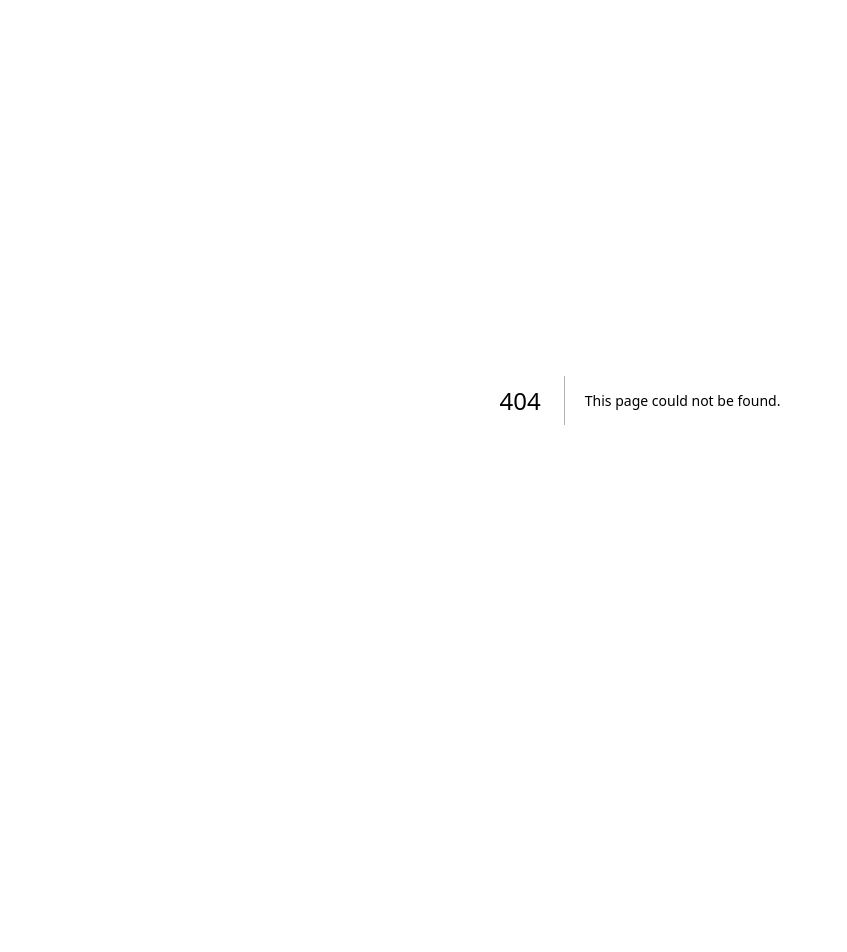
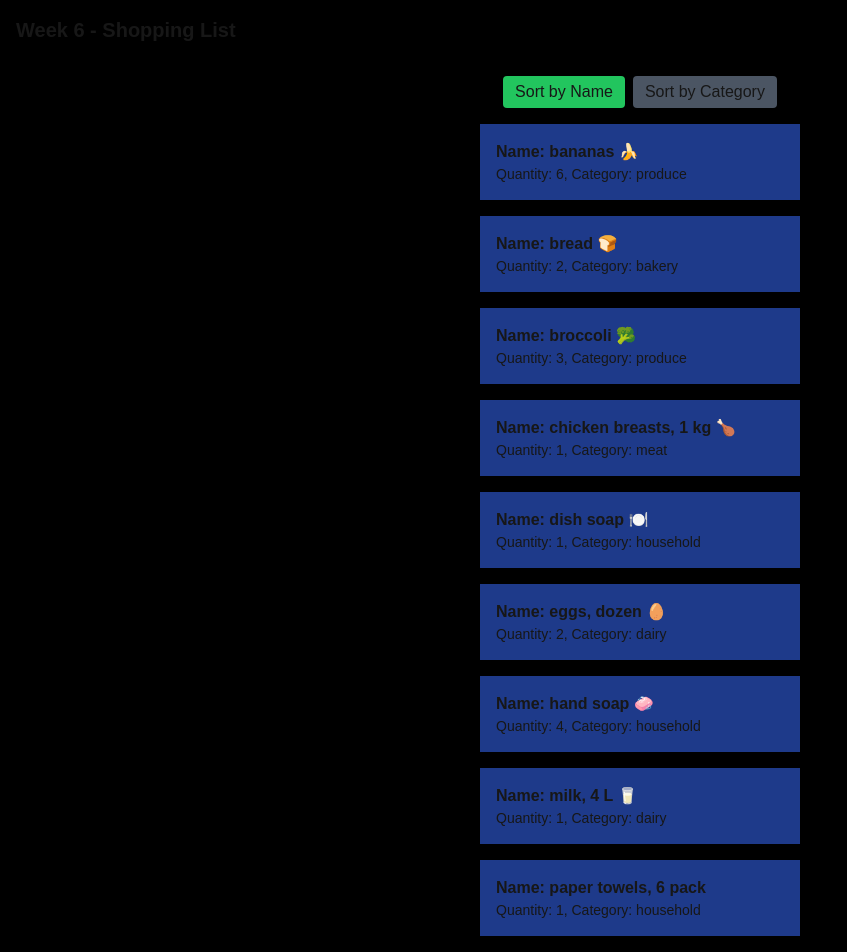
Before and after one commit to FK323/cprg306-assignments, a Next.js app: page /week-6 in a window 1280 px wide. Before the commit this address had no page. Shown: the top 952 px of the page, without its empty margins (0-847 px from the left). Before the commit the page ends 800 px from the top, so only its background shows below. Built offline with nearby package versions, Linux system fonts and the light colour scheme.

Commit message:
week-6 done

```diff
--- a/app/page.js
+++ b/app/page.js
@@ -17,6 +17,9 @@ export default function Page() {
         <Link href="/week-5" className="mb-1">
           Week 5
         </Link>
+        <Link href="/week-6" className="mb-1">
+          Week 6
+        </Link>
       </div>
     </main>
   );
--- /dev/null
+++ b/app/week-6/item-list.js
@@ -0,0 +1,51 @@
+"use client";
+
+import { useState } from "react";
+import Item from "./item";
+import items from "./item.json";
+
+export default function ItemList() {
+  const [sortBy, setSortBy] = useState("name");
+  const sortedItems = [...items].sort((a, b) => {
+    if (sortBy === "name") {
+      return a.name.localeCompare(b.name);
+    } else if (sortBy === "category") {
+      return a.category.localeCompare(b.category);
+    }
+    return 0;
+  });
+
+  return (
+    <div className="p-4 flex flex-col items-center">
+      <div className="mb-4 flex gap-2">
+        <button
+          className={`px-3 py-1 rounded ${
+            sortBy === "name" ? "bg-green-500" : "bg-gray-600"
+          }`}
+          onClick={() => setSortBy("name")}
+        >
+          Sort by Name
+        </button>
+        <button
+          className={`px-3 py-1 rounded ${
+            sortBy === "category" ? "bg-green-500" : "bg-gray-600"
+          }`}
+          onClick={() => setSortBy("category")}
+        >
+          Sort by Category
+        </button>
+      </div>
+
+      <ul className="w-full max-w-sm">
+        {sortedItems.map((item) => (
+          <Item
+            key={item.id}
+            name={item.name}
+            quantity={item.quantity}
+            category={item.category}
+          />
+        ))}
+      </ul>
+    </div>
+  );
+}
--- /dev/null
+++ b/app/week-6/item.js
@@ -0,0 +1,12 @@
+export default function Item({ name, quantity, category }) {
+  return (
+    <li className="mb-4 flex justify-center">
+      <div className="p-4 w-80 bg-blue-900">
+        <h1 className="font-bold"> Name: {name}</h1>
+        <h2 className="text-sm">
+          Quantity: {quantity}, Category: {category}
+        </h2>
+      </div>
+    </li>
+  );
+}
--- /dev/null
+++ b/app/week-6/item.json
@@ -0,0 +1,74 @@
+[
+  {
+    "id": "1h2GJKH12gkHG31h1H",
+    "name": "milk, 4 L 🥛",
+    "quantity": 1,
+    "category": "dairy"
+  },
+  {
+    "id": "2KJH3k2j3H1k2J3K1H",
+    "name": "bread 🍞",
+    "quantity": 2,
+    "category": "bakery"
+  },
+  {
+    "id": "3h2KJH3k2j3H1k2J3",
+    "name": "eggs, dozen 🥚",
+    "quantity": 2,
+    "category": "dairy"
+  },
+  {
+    "id": "4k2J3K1H2GJKH12gk",
+    "name": "bananas 🍌",
+    "quantity": 6,
+    "category": "produce"
+  },
+  {
+    "id": "5H1h1H2KJH3k2j3H",
+    "name": "broccoli 🥦",
+    "quantity": 3,
+    "category": "produce"
+  },
+  {
+    "id": "6H1k2J3K1H2GJKH1",
+    "name": "chicken breasts, 1 kg 🍗",
+    "quantity": 1,
+    "category": "meat"
+  },
+  {
+    "id": "7gkHG31h1H2KJH3k",
+    "name": "pasta sauce 🍝",
+    "quantity": 3,
+    "category": "canned goods"
+  },
+  {
+    "id": "8j3H1k2J3K1H2GJK",
+    "name": "spaghetti, 454 g 🍝",
+    "quantity": 2,
+    "category": "dry goods"
+  },
+  {
+    "id": "9H12gkHG31h1H2KJ",
+    "name": "toilet paper, 12 pack 🧻",
+    "quantity": 1,
+    "category": "household"
+  },
+  {
+    "id": "10H3k2j3H1k2J3K1",
+    "name": "paper towels, 6 pack",
+    "quantity": 1,
+    "category": "household"
+  },
+  {
+    "id": "11k2J3K1H2GJKH12",
+    "name": "dish soap 🍽️",
+    "quantity": 1,
+    "category": "household"
+  },
+  {
+    "id": "12GJKH12gkHG31h1",
+    "name": "hand soap 🧼",
+    "quantity": 4,
+    "category": "household"
+  }
+]
--- /dev/null
+++ b/app/week-6/page.js
@@ -0,0 +1,10 @@
+import ItemList from "./item-list";
+
+export default function Page() {
+  return (
+    <main className="bg-black">
+      <h1 className="font-bold p-4 text-xl">Week 6 - Shopping List</h1>
+      <ItemList />
+    </main>
+  );
+}
```
